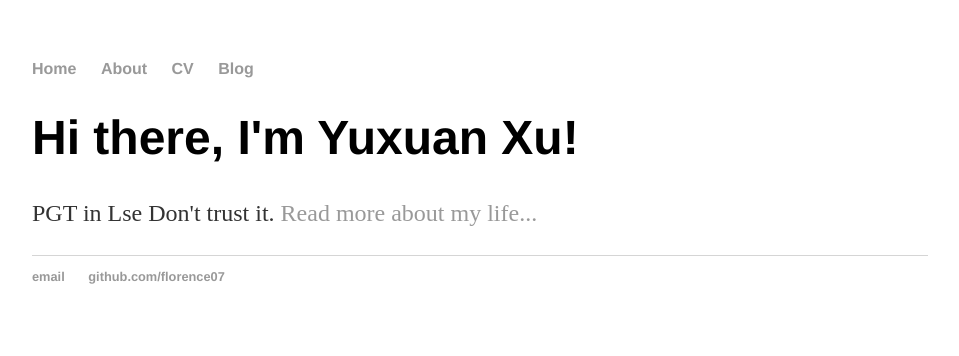
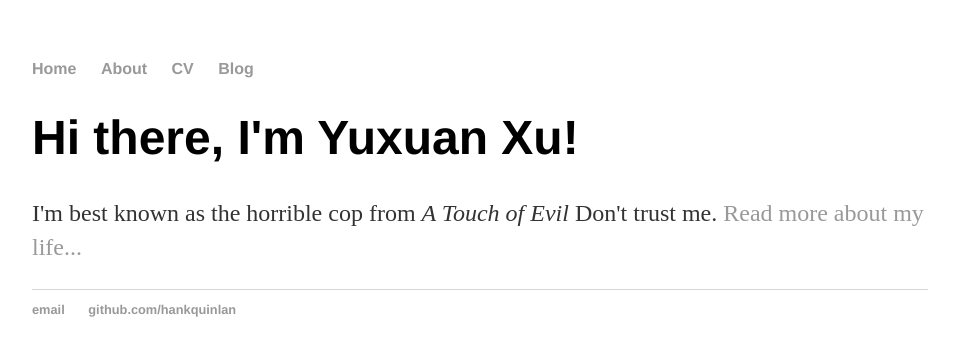
Before and after one commit to florence07/florence07.github.io, a Jekyll site: the page built from index.html, in a window 1280 px wide. Shown: the top 356 px of the page, without its empty margins (160-1119 px from the left). Built offline with Jekyll 4.4.1, drawn with Linux system fonts in a browser that asks for light colours.

Commit message:
Update index.html

```diff
--- a/index.html
+++ b/index.html
@@ -1,30 +1,8 @@
-<!DOCTYPE html>
-<html>
-	<head>
-		<title>Yuxuan Xu, Future Data Scientist</title>
-		<!-- link to main stylesheet -->
-		<link rel="stylesheet" type="text/css" href="/css/main.css">
-	</head>
-	<body>
-		<nav>
-    		<ul>
-        		<li><a href="/">Home</a></li>
-	        	<li><a href="/about">About</a></li>
-        		<li><a href="/cv">CV</a></li>
-        		<li><a href="/blog">Blog</a></li>
-    		</ul>
-		</nav>
-		<div class="container">
-    		<div class="blurb">
-        		<h1>Hi there, I'm Yuxuan Xu!</h1>
-				<p>PGT in Lse <em>  </em> Don't trust it. <a href="/about">Read more about my life...</a></p>
-    		</div><!-- /.blurb -->
-		</div><!-- /.container -->
-		<footer>
-    		<ul>
-        		<li><a href="mailto:xuyuxuan2001@hotmail.com">email</a></li>
-        		<li><a href="https://github.com/florence07">github.com/florence07</a></li>
-			</ul>
-		</footer>
-	</body>
-</html>
+---
+layout: default
+title: Yuxuan Xu, Florence
+---
+<div class="blurb">
+	<h1>Hi there, I'm Yuxuan Xu!</h1>
+	<p>I'm best known as the horrible cop from <em>A Touch of Evil</em> Don't trust me. <a href="/about">Read more about my life...</a></p>
+</div><!-- /.blurb -->
```
